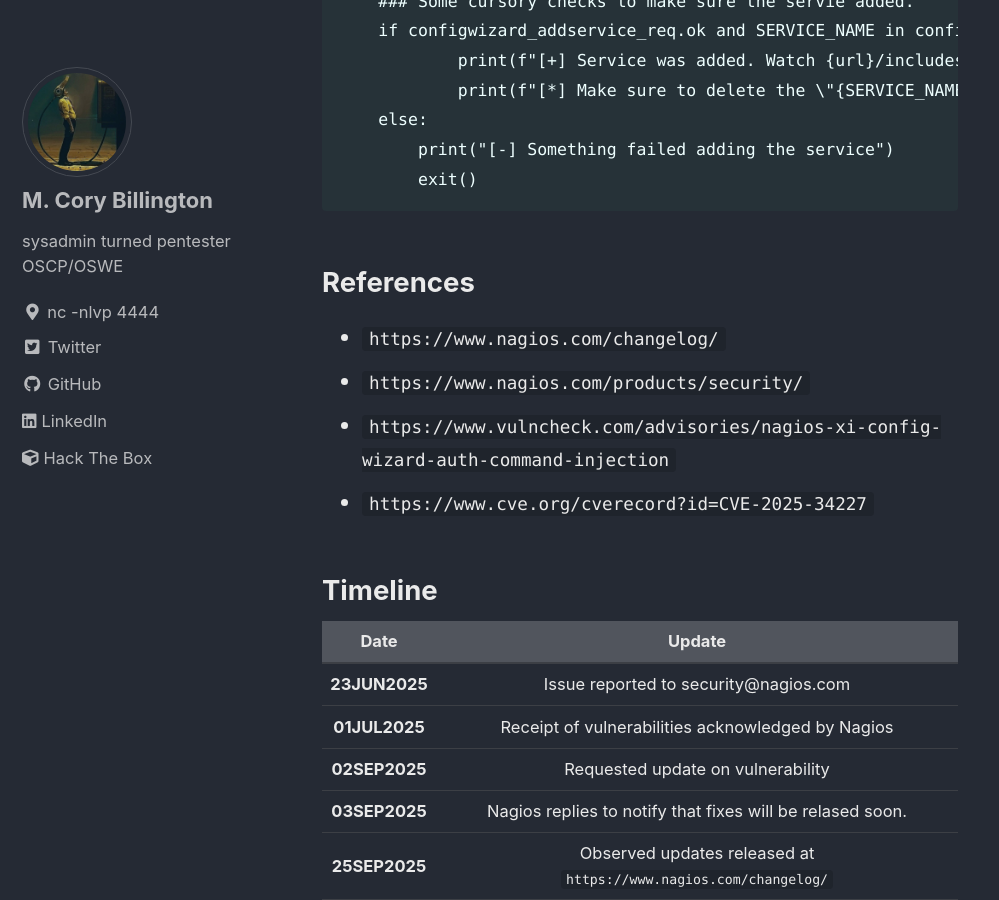
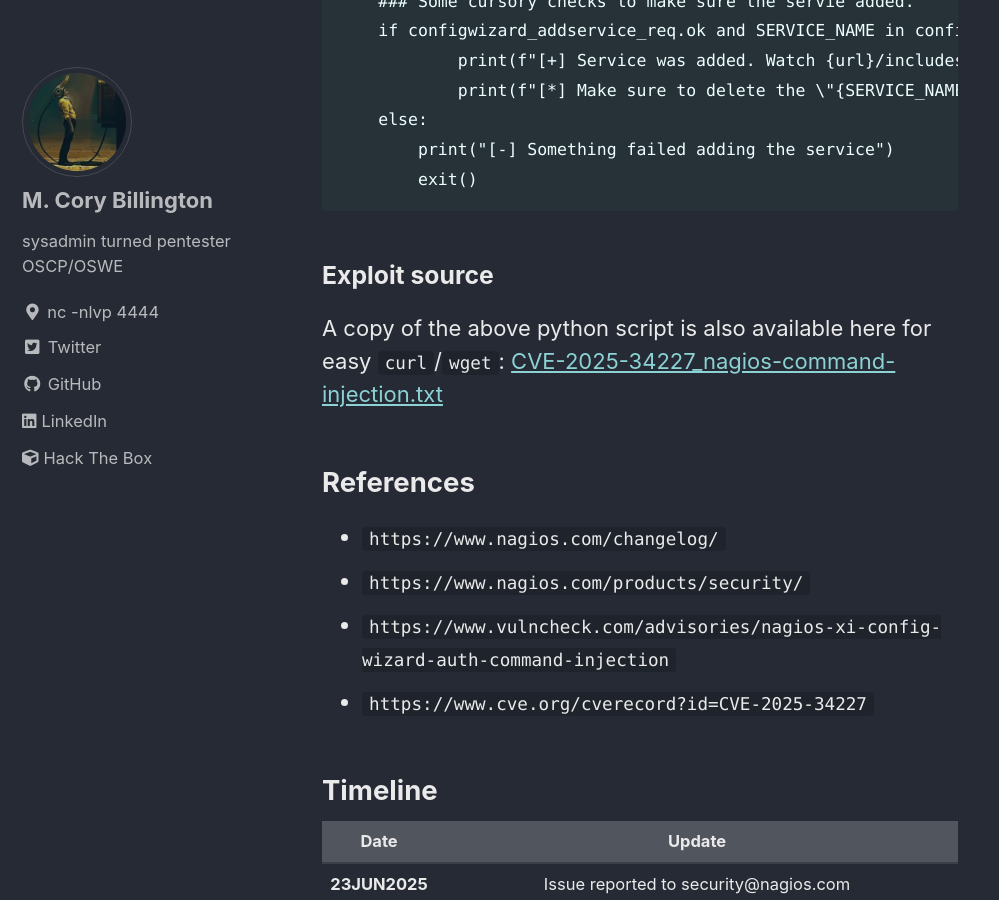
Before and after one commit to mcorybillington/mcorybillington.github.io, a Jekyll site: the page built from _posts/2025-10-13-CVE-2025-34227-Nagios-XI-Wizard-Command-Injection.md, in a window 1280 px wide and 900 px high, scrolled down 5489 px. Shown: the whole window, without its empty margins (0-999 px from the left). Built offline with Jekyll 4.4.1, drawn with Linux system fonts in a browser that asks for light colours; cached includes are drawn as plain includes.

Commit message:
Added exploit script link for CVE-2025-34227

````diff
--- a/_posts/2025-10-13-CVE-2025-34227-Nagios-XI-Wizard-Command-Injection.md
+++ b/_posts/2025-10-13-CVE-2025-34227-Nagios-XI-Wizard-Command-Injection.md
@@ -148,6 +148,9 @@ with requests.Session() as s:
         exit()
 ```
 
+### Exploit source
+A copy of the above python script is also available here for easy `curl`/`wget`: [CVE-2025-34227_nagios-command-injection.txt](/exploits/CVE-2025-34227_nagios-command-injection.txt)
+
 ## References
 
 - `https://www.nagios.com/changelog/`
````
